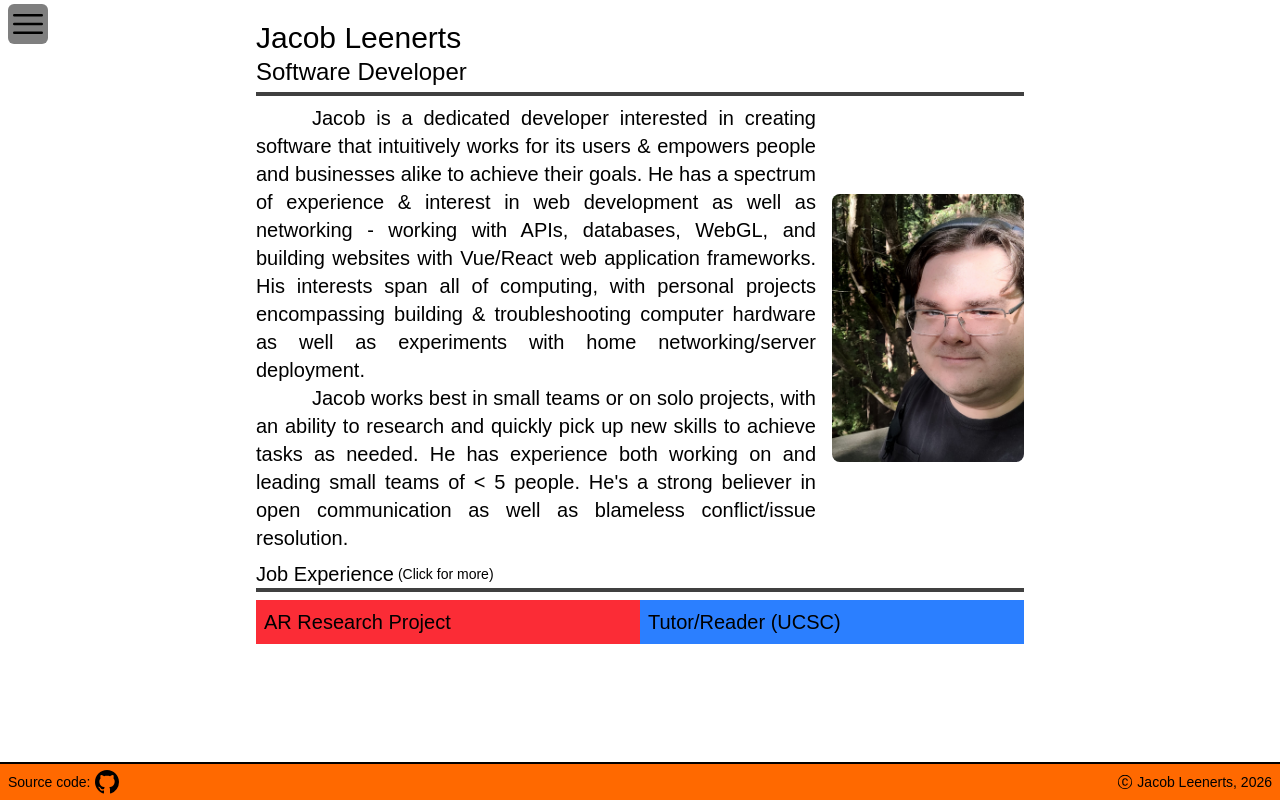
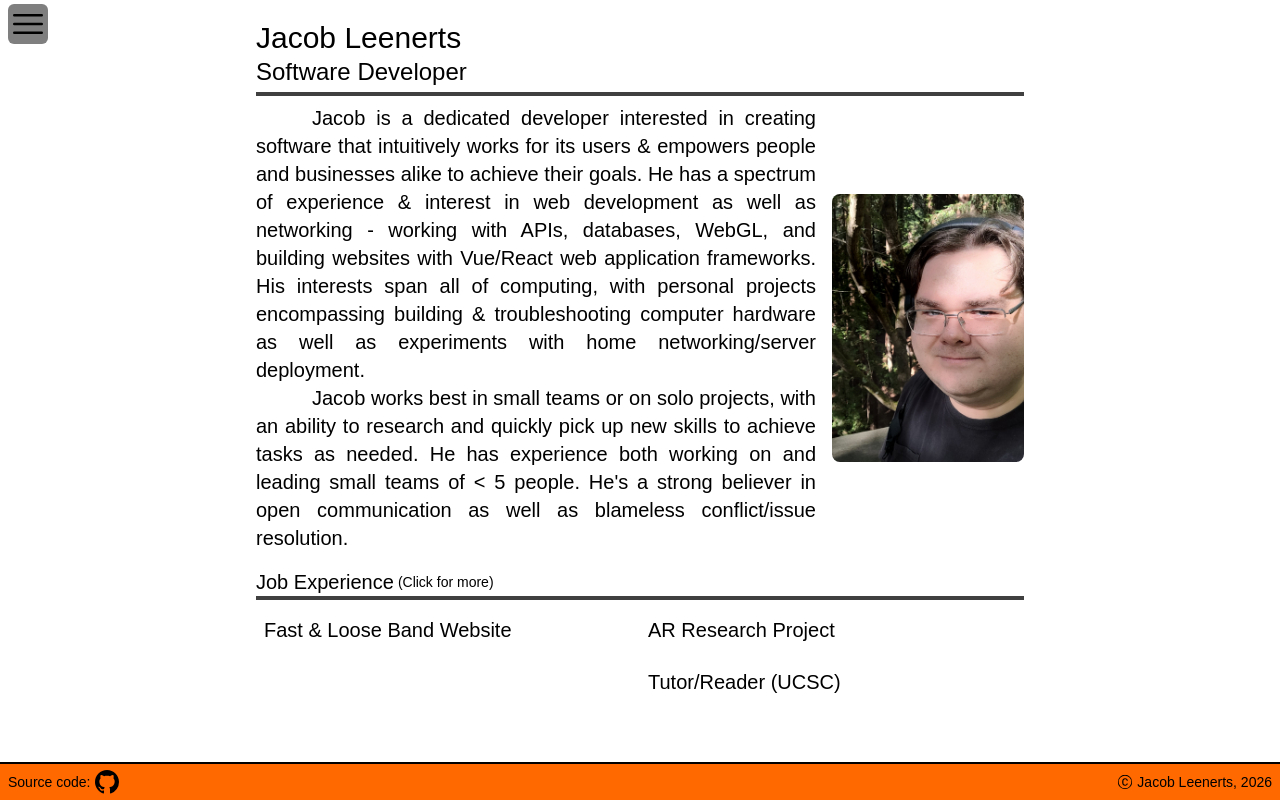
Before and after one commit to jleenerts/zozsite, a Next.js app: page /resume in a window 1280 px wide. Built offline with nearby package versions, Linux system fonts and the light colour scheme; a web font is replaced by a local one.

Commit message:
finish formatting for work history section

```diff
--- a/app/components/detailMenu.tsx
+++ b/app/components/detailMenu.tsx
@@ -10,12 +10,12 @@ export function DetailMenu({ className = "", title = "default", details = [] }:
 
    useEffect(() => {
       getThis(document?.getElementById(`${title}`));
-      elm?.classList.toggle("hidden");
+      elm?.classList.toggle("sr-only");
    });
 
    function handleClick() {
       if (elm) {
-         elm.classList.toggle("hidden");
+         elm.classList.toggle("sr-only");
       }
    }
    return (
@@ -23,7 +23,7 @@ export function DetailMenu({ className = "", title = "default", details = [] }:
          <button onClick={handleClick} className="text-left p-2">
             <p>{title}</p>
          </button>
-         <div id={title} className="p-2">
+         <div id={title} className="px-2">
             <ul style={{listStyle:"inside"}}>
                {details.map((item, idx) => (
                   <li key={idx}>{item}</li>
--- a/app/resume/page.tsx
+++ b/app/resume/page.tsx
@@ -27,9 +27,8 @@ export default function ResumePage() {
                >Software Developer</p>
             </div>
             <div className="mt-2 flex flex-col items-center xl:flex-row">
-               <div className="pr-4 flex flex-col xl:justify-between xl:basis-3/4
+               <div className="pr-0 xl:pr-4 flex flex-col xl:justify-between xl:basis-3/4
                               text-xl 2xl:text-2xl 1440p:text-4xl 4k:text-6xl">
-
                   <p className="text-justify indent-[10%]">
                      Jacob is a dedicated developer interested in creating software that intuitively
                      works for its users & empowers people and businesses alike to achieve their goals.
@@ -61,7 +60,7 @@ export default function ResumePage() {
             </div>
 
          </section>
-         <section id="highlights" className="">
+         <section id="skills" className="pt-2 text-xl">
 
          </section>
          <section id="work-history" className="pt-2 text-xl">
@@ -69,15 +68,23 @@ export default function ResumePage() {
                <p>Job Experience</p>
                <p className="ml-1 text-sm">(Click for more)</p>
             </div>
-            <div className="grid grid-cols-2">
-               <DetailMenu className="mt-2 bg-red-500"
+            <div id="jobs"className="flex flex-row w-full">
+               <div id="col1" className="basis-1/2">
+                  <DetailMenu className="mt-2"
+                              title="Fast & Loose Band Website"
+                              details={["Info 1", "Info 2", "Info 3"]}
+                  />
+               </div>
+               <div id="col2" className="basis-1/2">
+                  <DetailMenu className="mt-2"
                               title="AR Research Project"
                               details={["Info 1", "Info 2", "Info 3"]}
                   />
-               <DetailMenu className="mt-2 bg-blue-500"
+                  <DetailMenu className="mt-2"
                               title="Tutor/Reader (UCSC)"
                               details={["Info 1", "Info 2", "Info 3"]}
                   />
+               </div>
             </div>
          </section>
          <section id="projects" className="">
```
Lines whose indentation alone changed are shown as unchanged.
